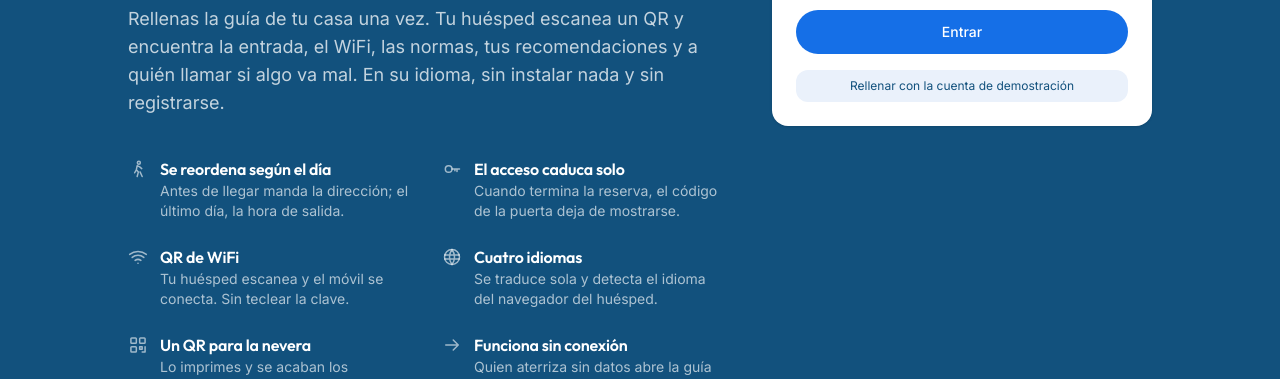
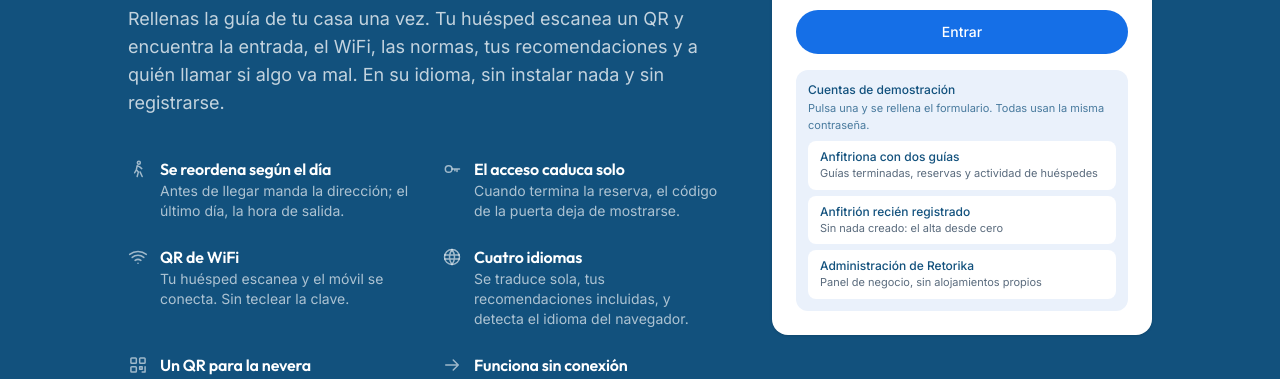
Before and after one commit to dnarram/retorika-stay, a Next.js app: page / in a window 1280 px wide. Shown: the part 315-694 px from the top of the page. Built offline with nearby package versions, Linux system fonts and the light colour scheme; no server answers; the database is empty.

Commit message:
Offer all three demo accounts and update the landing claims

```diff
--- a/src/app/page.tsx
+++ b/src/app/page.tsx
@@ -73,7 +73,7 @@ export default async function Home() {
                 {
                   icon: <IconGlobe size={20} />,
                   title: "Cuatro idiomas",
-                  body: "Se traduce sola y detecta el idioma del navegador del huésped.",
+                  body: "Se traduce sola, tus recomendaciones incluidas, y detecta el idioma del navegador.",
                 },
                 {
                   icon: <IconQr size={20} />,
--- a/src/components/AuthPanel.tsx
+++ b/src/components/AuthPanel.tsx
@@ -36,10 +36,36 @@ export default function AuthPanel({ googleEnabled }: { googleEnabled: boolean })
     setError(payload?.error ?? "No se pudo completar la operación.");
   }
 
-  function demo() {
+  /* Three chairs, three buttons.
+
+     One demo account only ever showed one answer, and the interesting questions
+     about this product are asked from different seats: a host mid-season, the
+     empty first day, and Retorika's own view of the business. Whoever is
+     evaluating this should not have to be told which credentials reveal what —
+     the buttons say it. */
+  const DEMOS = [
+    {
+      email: "belen@retorika.es",
+      label: "Anfitriona con dos guías",
+      detail: "Guías terminadas, reservas y actividad de huéspedes",
+    },
+    {
+      email: "nuevo@retorika.es",
+      label: "Anfitrión recién registrado",
+      detail: "Sin nada creado: el alta desde cero",
+    },
+    {
+      email: "admin@retorika.es",
+      label: "Administración de Retorika",
+      detail: "Panel de negocio, sin alojamientos propios",
+    },
+  ] as const;
+
+  function demo(email: string) {
     setMode("entrar");
-    setEmail("belen@retorika.es");
+    setEmail(email);
     setPassword("retorika2026");
+    setError(null);
   }
 
   return (
@@ -132,13 +158,35 @@ export default function AuthPanel({ googleEnabled }: { googleEnabled: boolean })
         </button>
       </form>
 
-      <button
-        type="button"
-        onClick={demo}
-        className="mt-4 w-full rounded-xl bg-brand-soft px-3 py-2 text-xs text-brand-ink"
-      >
-        Rellenar con la cuenta de demostración
-      </button>
+      <div className="mt-4 rounded-xl bg-brand-soft p-3">
+        <p className="text-xs font-medium text-brand-ink">Cuentas de demostración</p>
+        <p className="mt-0.5 text-[11px] text-brand-ink/75">
+          Pulsa una y se rellena el formulario. Todas usan la misma contraseña.
+        </p>
+        <div className="mt-2 space-y-1.5">
+          {DEMOS.map((account) => (
+            <button
+              key={account.email}
+              type="button"
+              onClick={() => demo(account.email)}
+              className={`w-full rounded-lg px-3 py-2 text-left transition ${
+                email === account.email
+                  ? "bg-brand text-white"
+                  : "bg-white text-brand-ink hover:ring-1 hover:ring-brand-line"
+              }`}
+            >
+              <span className="block text-xs font-medium">{account.label}</span>
+              <span
+                className={`block text-[11px] ${
+                  email === account.email ? "text-white/80" : "text-muted"
+                }`}
+              >
+                {account.detail}
+              </span>
+            </button>
+          ))}
+        </div>
+      </div>
     </div>
   );
 }
```
